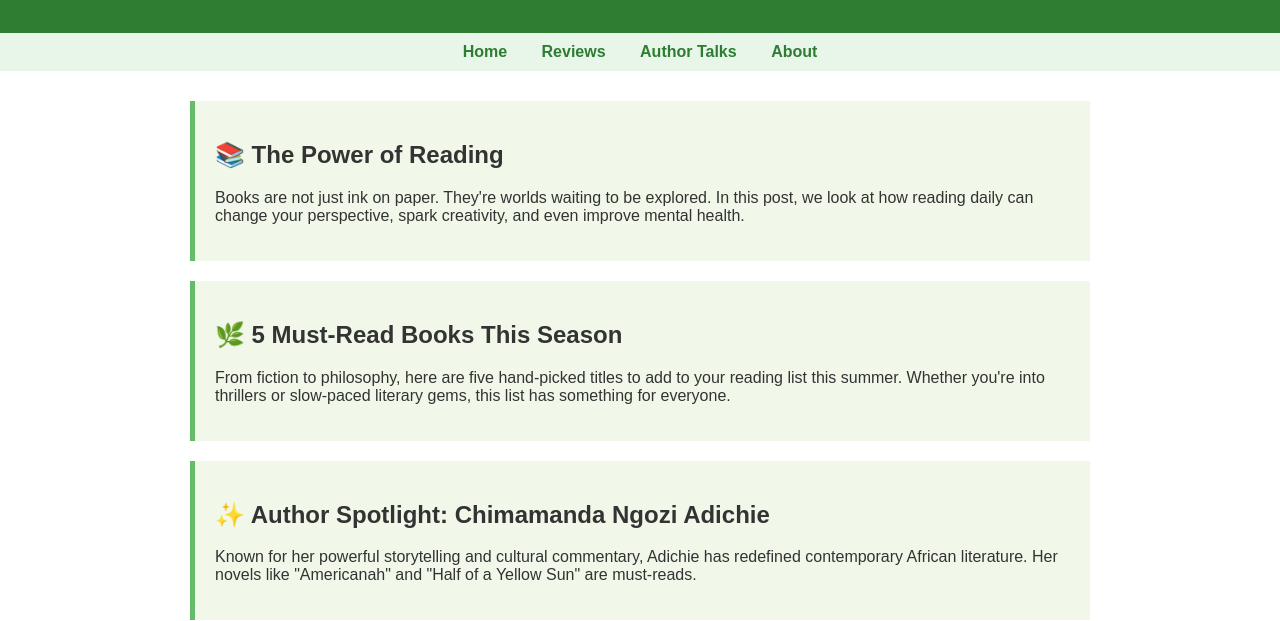
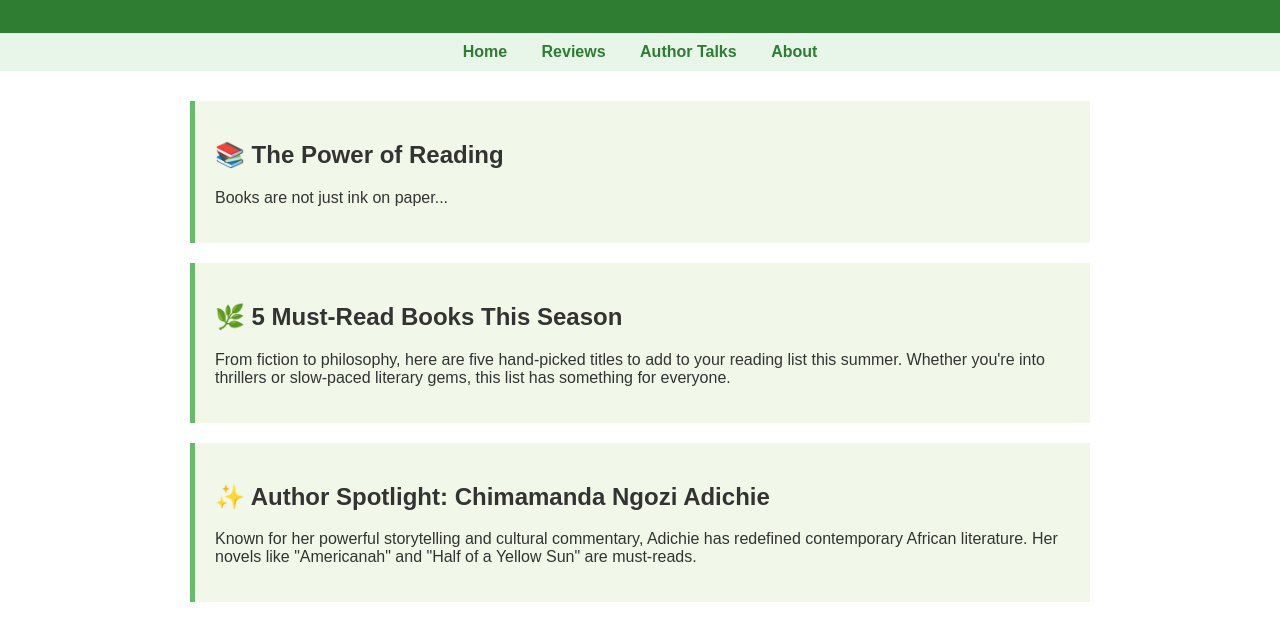
Before and after one commit to NisthaTripathi/Bookbloom, a plain HTML site: page index.html in a window 1280 px wide. Shown: the part 103-724 px from the top of the page. Drawn offline with Linux system fonts and the light colour scheme.

Commit message:
Update index.html

```diff
--- a/index.html
+++ b/index.html
@@ -70,8 +70,10 @@
 
 <main>
   <article>
-    <h2>📚 The Power of Reading</h2>
-    <p>Books are not just ink on paper. They're worlds waiting to be explored. In this post, we look at how reading daily can change your perspective, spark creativity, and even improve mental health.</p>
+   <a href="reading-power.html" style="text-decoration: none; color: inherit;">
+  <h2>📚 The Power of Reading</h2>
+  <p>Books are not just ink on paper... </p>
+</a>
   </article>
 
   <article>
```
